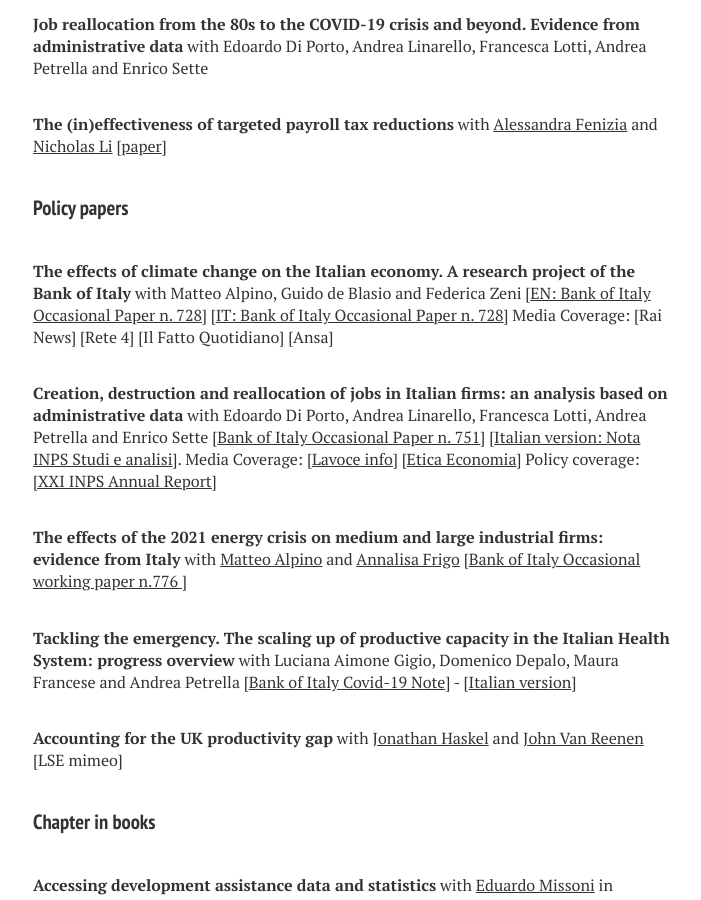
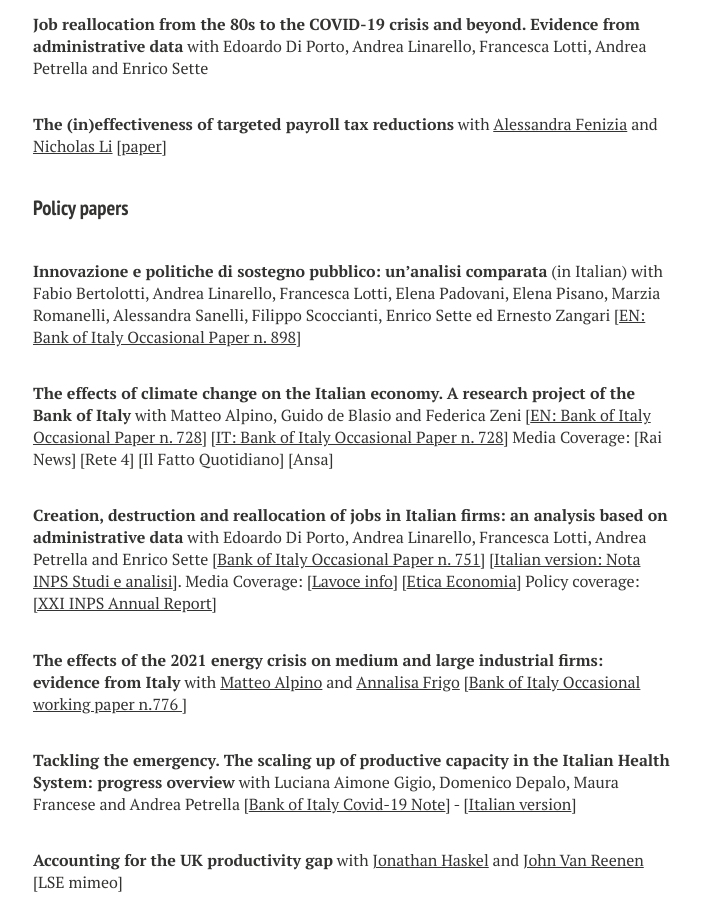
Before and after one commit to luca-citino/luca-citino.github.io, a Jekyll site: the page built from research.md, in a window 1280 px wide and 900 px high, scrolled down 994 px. Shown: the whole window, without its empty margins (287-988 px from the left). Built offline with Jekyll 4.4.1, drawn with Linux system fonts in a browser that asks for light colours; nearby versions of some CDN libraries; some web fonts are replaced.

Commit message:
Update research.md

```diff
--- a/research.md
+++ b/research.md
@@ -34,6 +34,8 @@ title: Research
 
 #### Policy papers
 
+**Innovazione e politiche di sostegno pubblico: un’analisi comparata** (in Italian) with Fabio Bertolotti, Andrea Linarello, Francesca Lotti, Elena Padovani, Elena Pisano, Marzia Romanelli, Alessandra Sanelli, Filippo Scoccianti, Enrico Sette ed Ernesto Zangari [<a href="https://www.bancaditalia.it/pubblicazioni/qef/2024-0898/QEF_898_24.pdf">EN: Bank of Italy Occasional Paper n. 898</a>]
+
 
 **The effects of climate change on the Italian economy. A research project of the Bank of Italy** with Matteo Alpino, Guido de Blasio and Federica Zeni [<a href="https://www.bancaditalia.it/pubblicazioni/qef/2022-0728/QEF_728_22_EN.pdf">EN: Bank of Italy Occasional Paper n. 728</a>] [<a href="https://www.bancaditalia.it/pubblicazioni/qef/2022-0728/index.html">IT: Bank of Italy Occasional Paper n. 728</a>] Media Coverage: [Rai News] [Rete 4] [Il Fatto Quotidiano] [Ansa]
 
```
